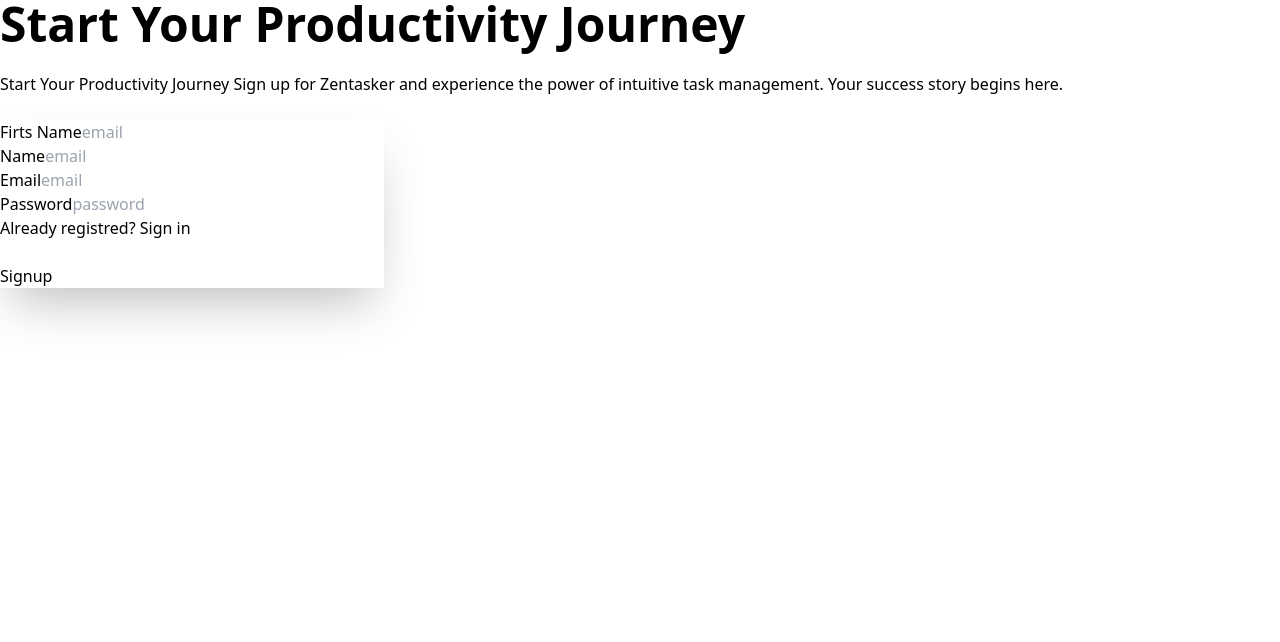
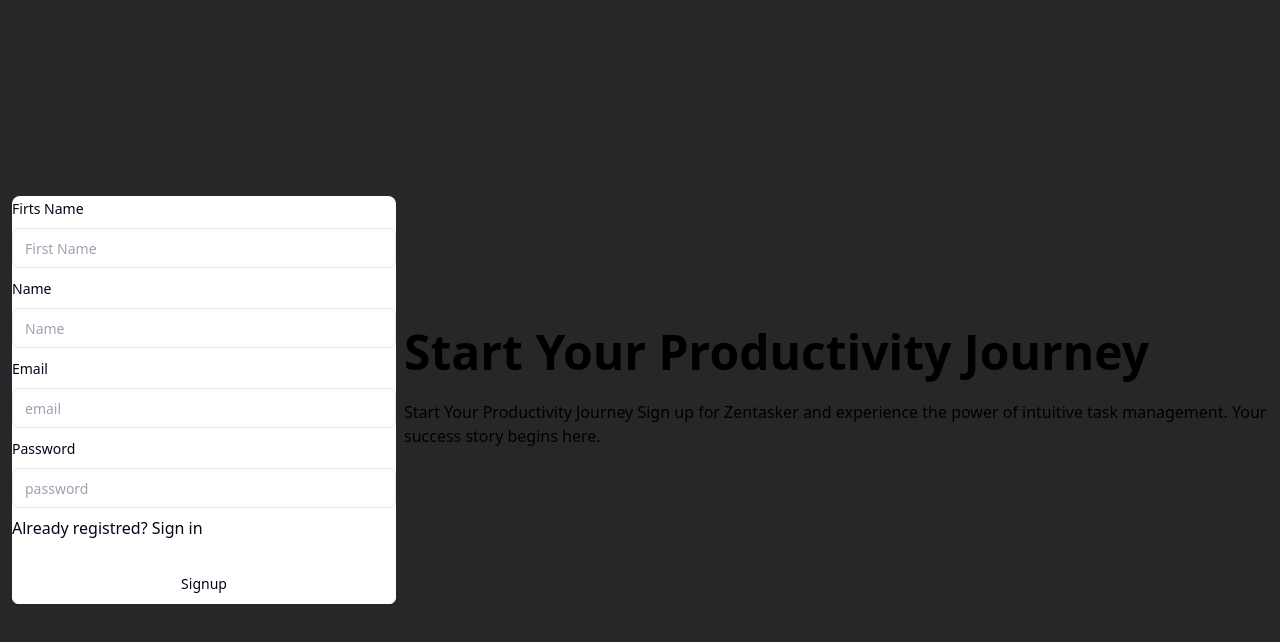
Before and after one commit to madicke12/madicke-s-task-manangement-app, a Next.js app in the folder task_management_by_madicke/: page /signup in a window 1280 px wide. Shown: the top 642 px of the page. Built offline with nearby package versions, Linux system fonts and the light colour scheme.

Commit message:
just done the login and signup page

```diff
--- a/task_management_by_madicke/src/app/login/page.jsx
+++ b/task_management_by_madicke/src/app/login/page.jsx
@@ -1,40 +1,45 @@
-
-
-import  Link from 'next/link'
+import { Button } from '@/components/ui/button'
+import { Card, CardContent } from '@/components/ui/card'
+import { Input } from '@/components/ui/input'
+import { Label } from '@/components/ui/label'
+import Link from 'next/link'
 const login =()=>{
     return(
-        <div className="hero min-h-screen bg-base-200">
-        <div className="hero-content flex-col lg:flex-row-reverse">
-          <div className="text-center lg:text-left">
+        <div className="flex items-center min-h-screen bg-zinc-800">
+        <div className="flex flex-col items-center  lg:flex-row-reverse">
+          <div className="text-center lg:text-left ml-2">
             <h1 className="text-5xl font-bold">Log in and Take Charge</h1>
             <p className="py-6">Your tasks, your way. Unlock the full potential of Zentasker by logging in and managing your workload effortlessly.</p>
           </div>
-          <div className="card shrink-0 w-full max-w-sm shadow-2xl bg-base-100">
-            <form className="card-body">
-              <div className="form-control">
-                <label className="label">
-                  <span className="label-text">Email</span>
-                </label>
-                <input type="email" placeholder="email" className="input input-bordered" required />
+          <Card className=" border-none  shrink-0 w-full max-w-sm  ">
+            <CardContent>
+            <form >
+              <div className="mb-2 form-control">
+                <Label htmlFor='email' >
+                  Email
+                </Label>
+                <Input type="email" id="email" placeholder="email" className="input input-bordered mt-2" required />
               </div>
-              <div className="form-control">
-                <label className="label">
-                  <span className="label-text">Password</span>
-                </label>
-                <input type="password" placeholder="password" className="input input-bordered" required />
+              <div className="mb-2 form-control">
+                <Label htmlFor='pass' >
+                  Password
+                </Label>
+                <Input type="password" id='pass' placeholder="password" className="input input-bordered mt-2 mb-2" required />
                 <div className='flex justify-between'>
-                <label className="label">
+                <Label  >
                   <Link href="#" className="label-text-alt link link-hover">Forgot password?</Link>
-                </label> <label className="label">
+                </Label> <Label  >
                   <Link href="/signup" className="label-text-alt link link-hover">Don't have an account? Signup</Link>
-                </label>
+                </Label>
                 </div>
               </div>
               <div className="form-control mt-6">
-                <button className="btn btn-primary">Login</button>
+                <Button variant='outline' className='w-full dark:hover:bg-white dark:hover:text-black'>Login</Button>
               </div>
             </form>
-          </div>
+            </CardContent>
+
+          </Card>
         </div>
       </div>
     )
--- a/task_management_by_madicke/src/app/page.jsx
+++ b/task_management_by_madicke/src/app/page.jsx
@@ -1,12 +1,16 @@
 import Link  from 'next/link'
+
+import Image from 'next/image'
+import img from './assets/Screenshot.png'
+import { Button } from '@/components/ui/button';
 
 export default function Home() {
   return (
     <main className="p-3 h-screen flex flex-col gap-3">
 
-      <header className="w-full bg-primary flex items-end p-4 rounded-lg h-[200px]">
+      <header className="w-full bg-zinc-700 flex items-end p-4 rounded-lg h-[200px]">
         <div className="flex items-center text-black">
-          <h1 className=" text-3xl text-black">ZenTasker </h1>
+          <h1 className=" text-3xl dark:text-white text-black">ZenTasker </h1>
           <svg
             xmlns="http://www.w3.org/2000/svg"
             fill="none"
@@ -31,17 +35,14 @@
             set priorities, and track progress. Your all-in-one solution for
             productivity.
           </p>
-        <Link href={'/login'} className='btn lg:btn-wide hover:bg-primary btn-outline btn-ghost mt-3 rounded-lg'>
+       <Button asChild variant="outline" className='mt-2 dark:hover:bg-white dark:hover:text-black' >
+       <Link href={'/login'} >
           Get started
         </Link>
+       </Button>
         </div>
         <div className="">
-          <h1>
-            Lorem ipsum dolor sit amet consectetur adipisicing elit. Eaque,
-            itaque! Facilis nulla dolor, earum saepe ad harum nam fugit ipsum
-            consequuntur dolore iure optio error mollitia quis odit
-            reprehenderit placeat.
-          </h1>
+         <Image src={img} width={800} height={700}/>
         </div>
       </section>
     </main>
--- a/task_management_by_madicke/src/app/signup/page.jsx
+++ b/task_management_by_madicke/src/app/signup/page.jsx
@@ -1,9 +1,13 @@
+import { Button } from '@/components/ui/button'
+import { Card, CardContent } from '@/components/ui/card'
+import { Input } from '@/components/ui/input'
+import { Label } from '@/components/ui/label'
 
 import Link from 'next/link'
 const signup = () => {
   return (
-    <div className="hero min-h-screen bg-base-200">
-      <div className="hero-content flex-col lg:flex-row-reverse">
+    <div className=" flex items-center min-h-screen bg-zinc-800 p-3">
+      <div className="flex flex-col items-center lg:flex-row-reverse">
         <div className="text-center lg:text-left">
           <h1 className="text-5xl font-bold">
             Start Your Productivity Journey
@@ -14,67 +18,66 @@
             here.
           </p>
         </div>
-        <div className="card shrink-0 w-full max-w-sm shadow-2xl bg-base-100">
+        <Card className="border-none shrink-0 w-full max-w-sm mr-2">
           <form className="card-body">
           <div className="form-control">
-              <label className="label">
-                <span className="label-text">Firts Name</span>
-              </label>
-              <input
+              <Label htmlFor='prenom'>
+                Firts Name
+              </Label>
+              <Input
+                id='prenom'
                 type="email"
-                placeholder="email"
-                className="input input-bordered"
+                placeholder="First Name"
+                className="mt-2 mb-2 input-bordered"
                 required
               />
             </div>
             <div className="form-control">
-              <label className="label">
-                <span className="label-text"> Name</span>
-              </label>
-              <input
-                type="email"
-                placeholder="email"
-                className="input input-bordered"
+              <Label htmlFor='nom'>
+                 Name
+              </Label>
+              <Input
+              id='nom'
+                type="text"
+                placeholder="Name"
+                className="mt-2 mb-2 input-bordered"
                 required
               />
             </div>
             <div className="form-control">
-              <label className="label">
-                <span className="label-text">Email</span>
-              </label>
-              <input
+              <Label htmlFor='email'>
+                Email
+              </Label>
+              <Input
                 type="email"
+                id='email'
                 placeholder="email"
-                className="input input-bordered"
+                className="mt-2 mb-2 input-bordered"
                 required
               />
             </div>
             <div className="form-control">
-              <label className="label">
-                <span className="label-text">Password</span>
-              </label>
-              <input
+              <Label htmlFor='pass'>
+                Password
+              </Label>
+              <Input
+              id='pass'
                 type="password"
                 placeholder="password"
-                className="input input-bordered"
+                className="mt-2 mb-2 input-bordered"
                 required
               />
               <div className="flex justify-between">
-                <label className="label">
-                  <Link
-                    href="/login"
-                    className="label-text-alt link link-hover"
-                  >
+                  <Link  href="/login" className='hover:underline'>
                     Already registred? Sign in
                   </Link>
-                </label>
               </div>
             </div>
             <div className="form-control mt-6">
-              <button className="btn btn-primary">Signup</button>
+              <Button variant='outline'  className="w-full dark:bg-white border dark:hover:text-white border-white dark:hover:bg-transparent dark:text-black">Signup</Button>
             </div>
           </form>
-        </div>
+        </Card>
       </div>
     </div>
   );
```
Also changed, not shown: task_management_by_madicke/src/app/assets/Screenshot.png (added).
